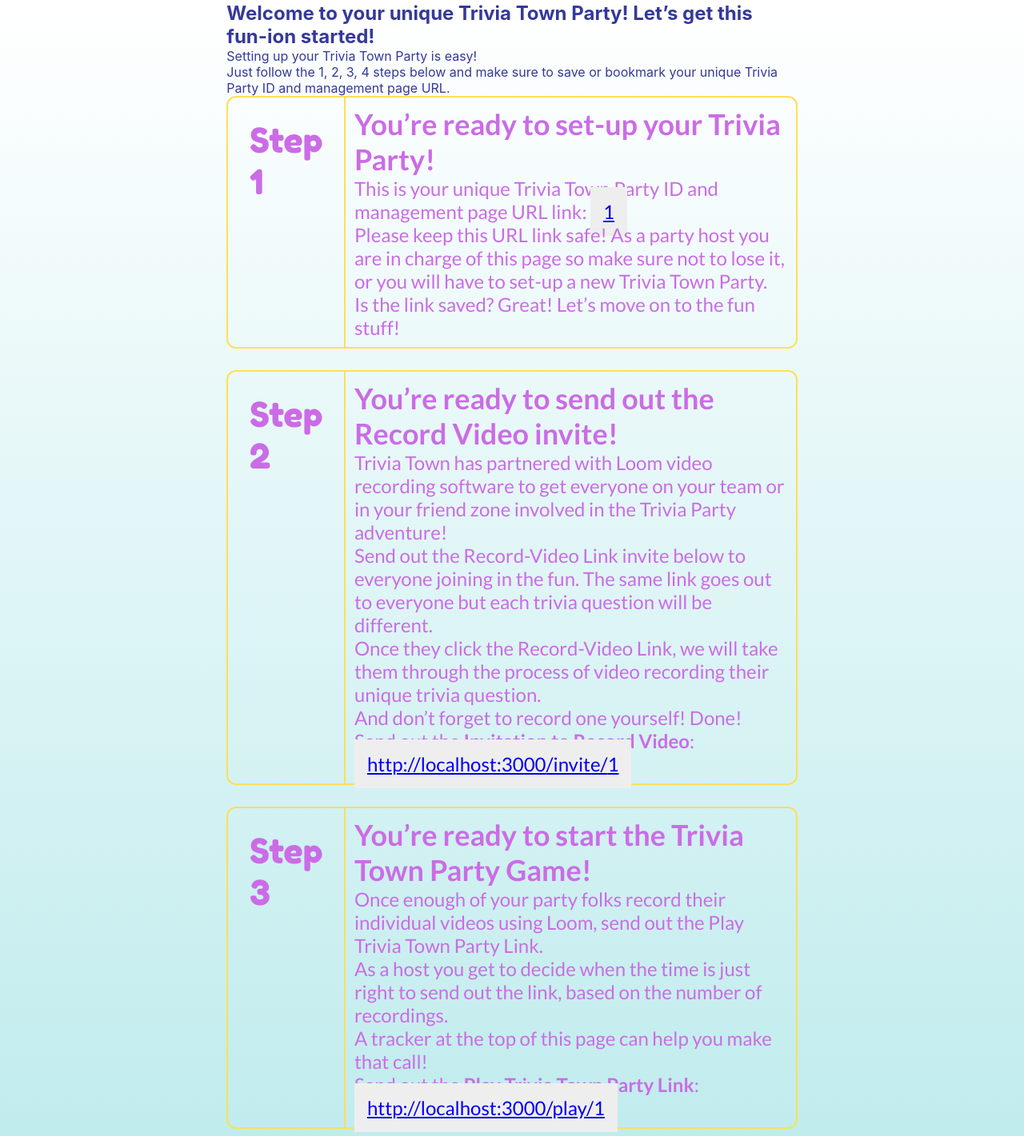
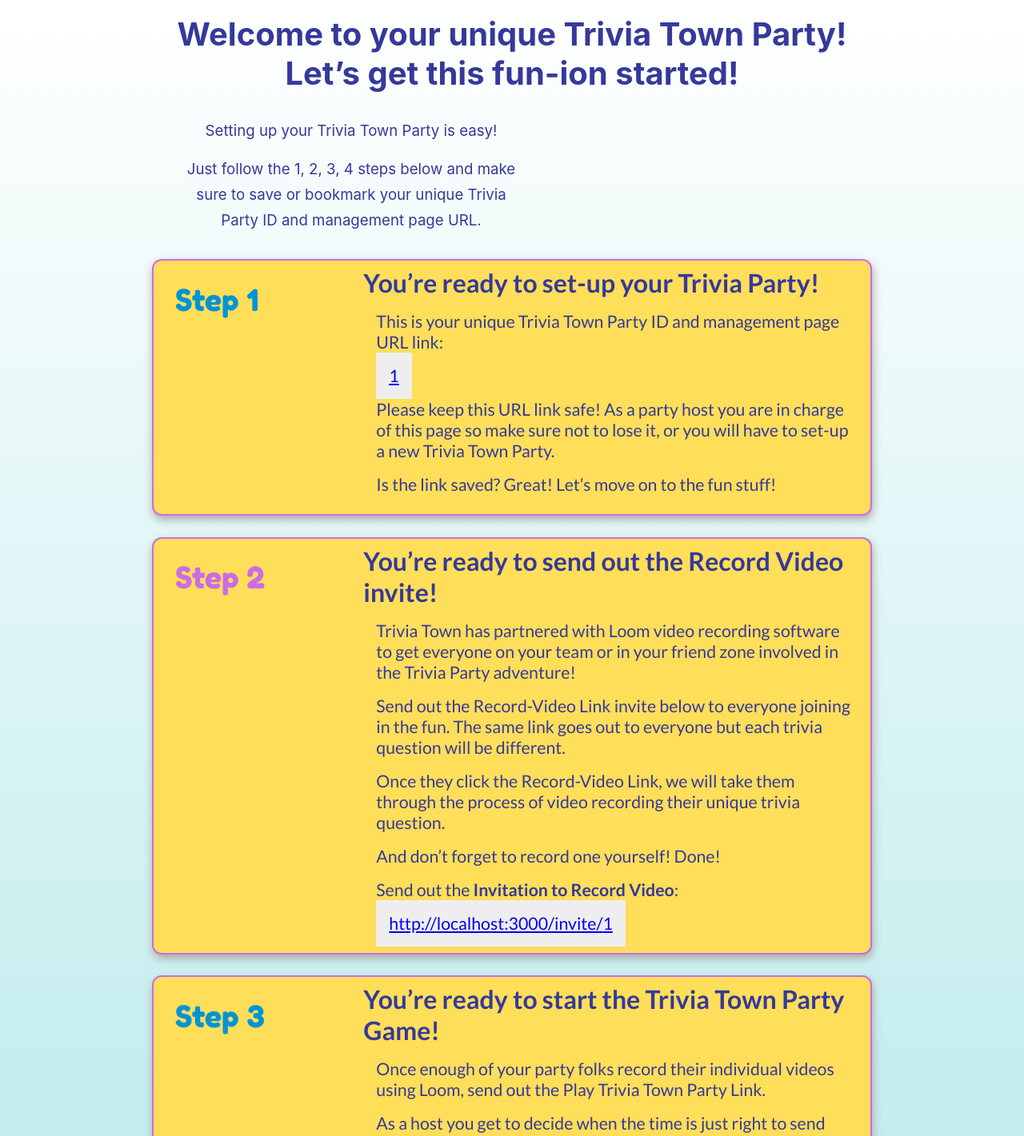
Before and after one commit to rudolfolah/hackathon-loomsdk-holiday, a React (Create React App) app: page /setup/1 in a window 1280 px wide. Shown: the part 360-1781 px from the top of the page at 80% size. Built offline with nearby package versions, Linux system fonts and the light colour scheme; no server answers; the database is empty.

Commit message:
more styling

```diff
--- a/src/components/LoomRecord.css
+++ b/src/components/LoomRecord.css
@@ -1,11 +1,13 @@
 .LoomRecord--button {
     background: #0094D4;
-    border: 1px solid #0094D4;
-    border-radius: 5px;
-    padding: 32px;
-    margin: 5px;
-    font-size: 32pt;
-    font-family: 'Fredoka One', sans-serif;
+    border-radius: 50px;
+    border: 5px solid var(--color-yellow);
+    box-shadow: 0 5px 11px #111;
     color: #FFDE59;
     cursor: pointer;
+    font-family: var(--font-sans);
+    font-size: 18pt;
+    font-weight: bold;
+    margin: 5px;
+    padding: 32px;
 }
--- /dev/null
+++ b/src/components/PageHeader.css
@@ -0,0 +1,21 @@
+.PageHeader--header {
+    padding: 1rem;
+    text-align: center;
+}
+
+.PageHeader--header h2 {
+    font-size: 30pt;
+    margin-bottom: 2rem;
+}
+
+.PageHeader--header h3 {
+    font-size: 20pt;
+    margin-top: 3rem;
+}
+
+.PageHeader--header p {
+    font-size: 14pt;
+    line-height: 2rem;
+    margin: 1rem;
+    width: 50%;
+}
--- /dev/null
+++ b/src/components/PageHeader.js
@@ -0,0 +1,9 @@
+import "./PageHeader.css";
+
+export function PageHeader({ children }) {
+  return (
+    <header className={"PageHeader--header"}>
+      {children}
+    </header>
+  )
+}
--- a/src/screens/Invite.jsx
+++ b/src/screens/Invite.jsx
@@ -9,6 +9,8 @@
 
 import "./Invite.css";
 import {useTrackTriviaPartyId} from "../useTrackTriviaPartyId";
+import {PageHeader} from "../components/PageHeader";
+import {Steps, Step} from "../components/Steps";
 
 const QUESTIONS_NOT_LOADED = 0;
 const ALL_QUESTIONS_RECORDED = -1;
@@ -71,10 +73,10 @@
   if (showCompletedMessage) {
     return (
       <div>
-        <div>
+        <PageHeader>
           <h3>Thank you!</h3>
           <p>Thank you for using Loom, Trivia Town’s official Partner platform!</p>
-        </div>
+        </PageHeader>
       </div>
     );
   }
@@ -85,59 +87,44 @@
 
   return (
     <div>
+      <PageHeader>
         <h1>Welcome to Trivia Town Party! Howdy!</h1>
         <h2>You have received an Invitation to Record your Trivia Town Question.</h2>
         <h3>First things first - what is Trivia Town?</h3>
         <p>Trivia Town has partnered with Loom video recording software to bring you a brand new way to play trivia games with your coworkers and friends!</p>
         <p>What makes this game different? <strong>You do!</strong></p>
         <p>Every person that you invite to the party will have to pre-record one of the special trivia questions we randomly select for you. Keep it classy or really have fun with it - it’s up to you!</p>
-      <p>All the recorded questions are added to your party, Trivia Party! </p>
+        <p>All the recorded questions are added to your party, Trivia Party!</p>
+      </PageHeader>
       <div className="Invite--section-heading">
         Let’s get busy recording your Trivia Town question!
         <br/>
         It’s easy, just follow the steps below!
       </div>
-      <div className="Invite--steps-container">
-        <div className="Invite--step">
-          <div className="Invite--step-label">
-            Step 1
-          </div>
-          <div className="Invite--step-description">
+      <Steps>
+        <Step label={"Step 1"}>
           <p>Click Start Trivia Town to configure the Loom settings for ‘Camera Only’. <img alt="Settings to use for Loom recording" src={loomSettings} style={{ float: "right"}} /></p>
           <p>Now is the time to check your microphone settings as well.</p>
           <p>All done? Great! Now onto the fun part!</p>
-          </div>
-        </div>
-        <div className="Invite--step">
-          <div className="Invite--step-label">
-            Step 2
-          </div>
-          <div className="Invite--step-description">
+        </Step>
+        <Step label={"Step 2"}>
           <p>Once you have configured Loom and are ready to record, you can press ‘Start Recording’.</p>
           <p>A new page will appear with your unique trivia question. We have it all, from science and Hell’s Kitchen to Beyonce and the fear of bubble-wrap! We dare you to make it as fun as you can!</p>
-          </div>
-        </div>
-        <div className="Invite--step">
-          <div className="Invite--step-label">
-            Step 3
-          </div>
-          <div className="Invite--step-description">
+        </Step>
+        <Step label={"Step 3"}>
           <p>You’re done! Once enough of your party folks record their individual videos using Loom, you will receive an invite to  Play Trivia Town Party Game from the party host.</p>
           <p>Next stop? Trivia Town!</p>
-          </div>
-        </div>
-      </div>
-      <button className={"Invite--button-start"}>
-        Start Trivia Town
-        <br/>
-        Get Loom-ing!
-      </button>
+        </Step>
+        <div>
           <LoomRecord
-        label={"Start"}
+            label={"Start Trivia Town"}
             onCancel={handleRecordingCanceled}
             onComplete={handleRecordingCompleted}
             onStart={handleRecordingStarted}
           />
         </div>
+      </Steps>
+
+    </div>
   );
 }
--- a/src/screens/Manage.css
+++ b/src/screens/Manage.css
@@ -3,32 +3,6 @@
     padding: 1rem;
 }
 
-.Manage--steps-container {
-    display: flex;
-    flex-direction: column;
-    align-items: flex-start;
+.Manage--container .Step--step {
+    width: 900px;
 }
-
-.Manage--step {
-    border: 2px solid #FFDE59;
-    display: inline-flex;
-    flex-direction: row;
-    border-radius: 12px;
-    margin-bottom: 20pt;
-}
-
-.Manage--step-label {
-    color: #CB6CE6;
-    font-family: 'Fredoka One', sans-serif;
-    font-size: 32pt;
-    padding: 4pt;
-    margin: 16pt;
-}
-
-.Manage--step-description {
-    border-left: 2px solid #FFDE59;
-    color: #CB6CE6;
-    font-family: Lato, sans-serif;
-    font-size: 18pt;
-    padding: 8pt;
-}
--- a/src/screens/Manage.jsx
+++ b/src/screens/Manage.jsx
@@ -4,66 +4,51 @@
 
 import "./Manage.css";
 import {useTrackTriviaPartyId} from "../useTrackTriviaPartyId";
+import {Steps, Step} from "../components/Steps";
+import {PageHeader} from "../components/PageHeader";
 
 export function Manage({ baseUrl }) {
   const { companyId } = useParams();
   useTrackTriviaPartyId(companyId, "Manage page");
   return (
     <div className={"Manage--container"}>
-      <section>
-        <h2>Welcome to your unique Trivia Town Party! Let’s get this fun-ion started!</h2>
+      <PageHeader>
+        <h2>Welcome to your unique Trivia Town Party!<br/>Let’s get this fun-ion started!</h2>
         <p>Setting up your Trivia Town Party is easy!</p>
         <p>Just follow the 1, 2, 3, 4 steps below and make sure to save or bookmark your unique Trivia Party ID and management page URL.</p>
-      </section>
-      <div className="Manage--steps-container">
-        <div className="Manage--step">
-          <div className="Manage--step-label">
-            Step 1
-          </div>
-          <div className="Manage--step-description">
+      </PageHeader>
+      <Steps>
+        <Step label={"Step 1"}>
           <h2>You’re ready to set-up your Trivia Party!</h2>
-            <p>This is your unique Trivia Town Party ID and management page URL link: <a href={`/setup/${companyId}`} className={"Manage--link"}>{companyId}</a></p>
+          <p>This is your unique Trivia Town Party ID and management page URL link:</p>
+          <p><a href={`/setup/${companyId}`} className={"Manage--link"}>{companyId}</a></p>
           <p>Please keep this URL link safe! As a party host you are in charge of this page so make sure not to lose it, or you will have to set-up a new Trivia Town Party. </p>
           <p>Is the link saved? Great! Let’s move on to the fun stuff!</p>
-          </div>
-        </div>
-        <div className="Manage--step">
-          <div className="Manage--step-label">
-            Step 2
-          </div>
-          <div className="Manage--step-description">
+        </Step>
+        <Step label={"Step 2"}>
           <h2>You’re ready to send out the Record Video invite!</h2>
           <p>Trivia Town has partnered with Loom video recording software to get everyone on your team or in your friend zone involved in the Trivia Party adventure!</p>
           <p>Send out the Record-Video Link invite below to everyone joining in the fun. The same link goes out to everyone but each trivia question will be different.</p>
           <p>Once they click the Record-Video Link, we will take them through the process of video recording their unique trivia question.</p>
           <p>And don’t forget to record one yourself! Done!</p>
-            <p>Send out the <strong>Invitation to Record Video</strong>: <a href={`/invite/${companyId}`} target="_blank" className={"Manage--link"}>http://{baseUrl}/invite/{companyId}</a></p>
-          </div>
-        </div>
-        <div className="Manage--step">
-          <div className="Manage--step-label">
-            Step 3
-          </div>
-          <div className="Manage--step-description">
+          <p>Send out the <strong>Invitation to Record Video</strong>:</p>
+          <p><a href={`/invite/${companyId}`} target="_blank" className={"Manage--link"}>http://{baseUrl}/invite/{companyId}</a></p>
+        </Step>
+        <Step label={"Step 3"}>
           <h2>You’re ready to start the Trivia Town Party Game!</h2>
           <p>Once enough of your party folks record their individual videos using Loom, send out the Play Trivia Town Party Link.</p>
           <p>As a host you get to decide when the time is just right to send out the link, based on the number of recordings.</p>
           <p>A tracker at the top of this page can help you make that call!</p>
-            <p>Send out the <strong>Play Trivia Town Party Link</strong>: <a href={`/play/${companyId}`} target="_blank" className={"Manage--link"}>http://{baseUrl}/play/{companyId}</a></p>
-          </div>
-        </div>
-        <div className="Manage--step">
-          <div className="Manage--step-label">
-            Step 4
-          </div>
-          <div className="Manage--step-description">
+          <p>Send out the <strong>Play Trivia Town Party Link</strong>:</p>
+          <p><a href={`/play/${companyId}`} target="_blank" className={"Manage--link"}>http://{baseUrl}/play/{companyId}</a></p>
+        </Step>
+        <Step label={"Step 4"}>
           <h2>You’re ready to play the Trivia Town Party Game!</h2>
           <p>Now comes the easy part - play the game! The Trivia Town Party Scoreboard keeps track of all the brainiacs in your party!</p>
-            <p><strong>Trivia Town Scoreboard</strong>: <a href={`/scoreboard/${companyId}`} target="_blank" className={"Manage--link"}>http://{baseUrl}/scoreboard/{companyId}</a></p>
-          </div>
-        </div>
-      </div>
-      <Leaderboard companyId={companyId} />
+          <p><strong>Trivia Town Scoreboard</strong>:</p>
+          <p><a href={`/scoreboard/${companyId}`} target="_blank" className={"Manage--link"}>http://{baseUrl}/scoreboard/{companyId}</a></p>
+        </Step>
+      </Steps>
     </div>
   );
 }
--- a/src/screens/Setup.css
+++ b/src/screens/Setup.css
@@ -1,25 +1,3 @@
-.Setup--container header {
-    padding: 1rem;
-    text-align: center;
-}
-
-.Setup--container header h2 {
-    font-size: 30pt;
-    margin-bottom: 2rem;
-}
-
-.Setup--container header h3 {
-    font-size: 20pt;
-    margin-top: 3rem;
-}
-
-.Setup--container header p {
-    font-size: 14pt;
-    line-height: 2rem;
-    margin: 1rem;
-    width: 50%;
-}
-
 .Setup--cta {
 }
 
--- a/src/screens/Setup.jsx
+++ b/src/screens/Setup.jsx
@@ -6,6 +6,7 @@
 
 import "./Setup.css";
 import {Steps, Step} from "../components/Steps";
+import {PageHeader} from "../components/PageHeader";
 
 export function Setup() {
   useTrackOnce('Home page');
@@ -19,12 +20,12 @@
   };
   return (
     <div className={"Setup--container"}>
-      <header>
+      <PageHeader>
         <h2 className="animate__animated animate__pulse">Howdy folks! Welcome to Trivia Town!</h2>
         <p>Trivia Town has partnered with Loom video recording software to bring you a brand new way to play trivia games with your coworkers and friends!</p>
         <p>What makes this game different? You do! Every person that you invite to the party will have to pre-record one of the special trivia questions we randomly select for you. Keep it classy or really have fun with it - it’s up to you! All the recorded questions are added to your party, Trivia Party! </p>
         <h3 className="animate__animated animate__pulse animate__delay-1s">Setting up a New Trivia Town Party is as easy as 1, 2, 3, 4</h3>
-      </header>
+      </PageHeader>
       <Steps>
         <Step label={"Step 1"}>
           <p className="color__purple font__bold">Set-up your unique Trivia Party ID and management page.</p>
```
Also changed, not shown: src/screens/Play.jsx (+5 -3 lines), src/screens/Scoreboard.jsx (+9 -1 lines). Lines whose indentation alone changed are shown as unchanged.
